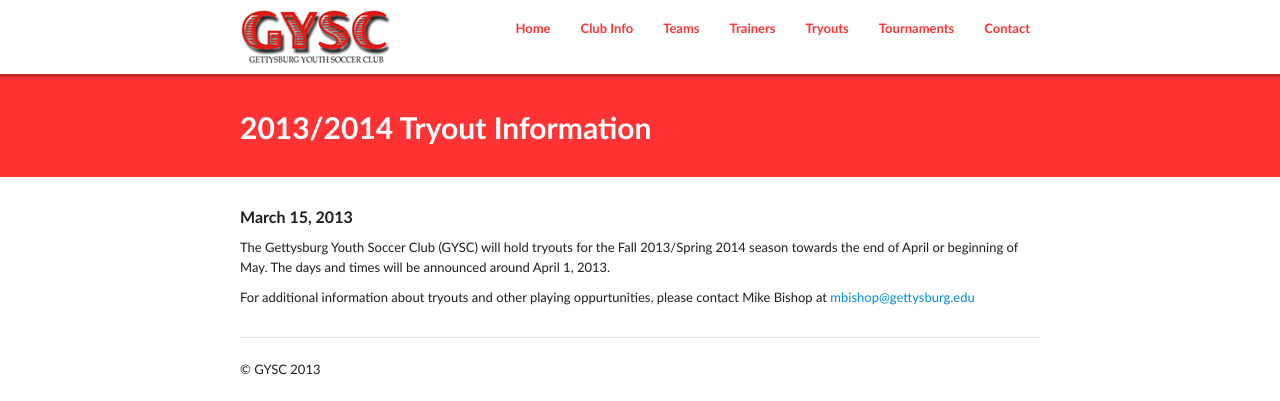
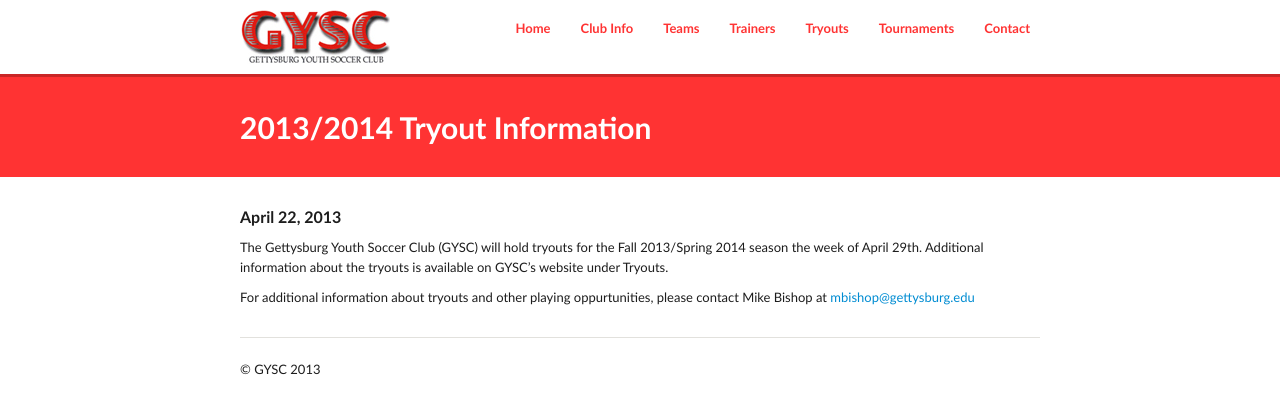
Before and after one commit to GYSC/gysc.github.com, a Jekyll site: the page built from _posts/2013-03-05-2013-2014-tryout-info.md, in a window 1280 px wide. Shown: the top 401 px of the page. Built offline with Jekyll 4.4.1, drawn with Linux system fonts in a browser that asks for light colours; Markdown is read by kramdown in place of the engine named in the settings.

Commit message:
Update 2013-03-05-2013-2014-tryout-info.md

```diff
--- a/_posts/2013-03-05-2013-2014-tryout-info.md
+++ b/_posts/2013-03-05-2013-2014-tryout-info.md
@@ -6,8 +6,8 @@
 permalink: /headline/2013-tryouts/index.html
 ---
 
-####March 15, 2013
+####April 22, 2013
 
-The Gettysburg Youth Soccer Club (GYSC) will hold tryouts for the Fall 2013/Spring 2014 season towards the end of April or beginning of May. The days and times will be announced around April 1, 2013.
+The Gettysburg Youth Soccer Club (GYSC) will hold tryouts for the Fall 2013/Spring 2014 season the week of April 29th. Additional information about the tryouts is available on GYSC's website under Tryouts.
 
 For additional information about tryouts and other playing oppurtunities, please contact Mike Bishop at <a href="mailto:mbishop@gettysburg.edu">mbishop@gettysburg.edu</a>
```
